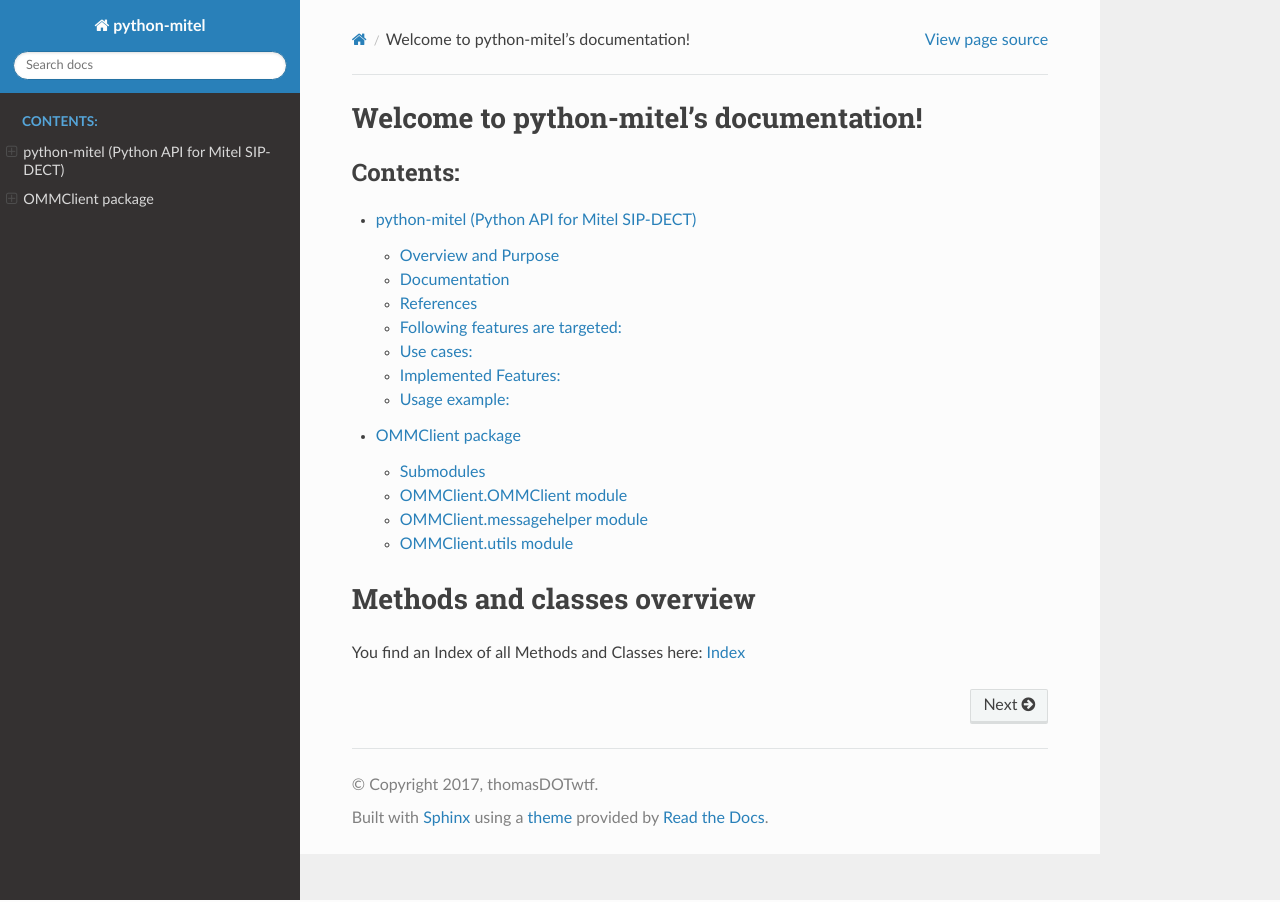
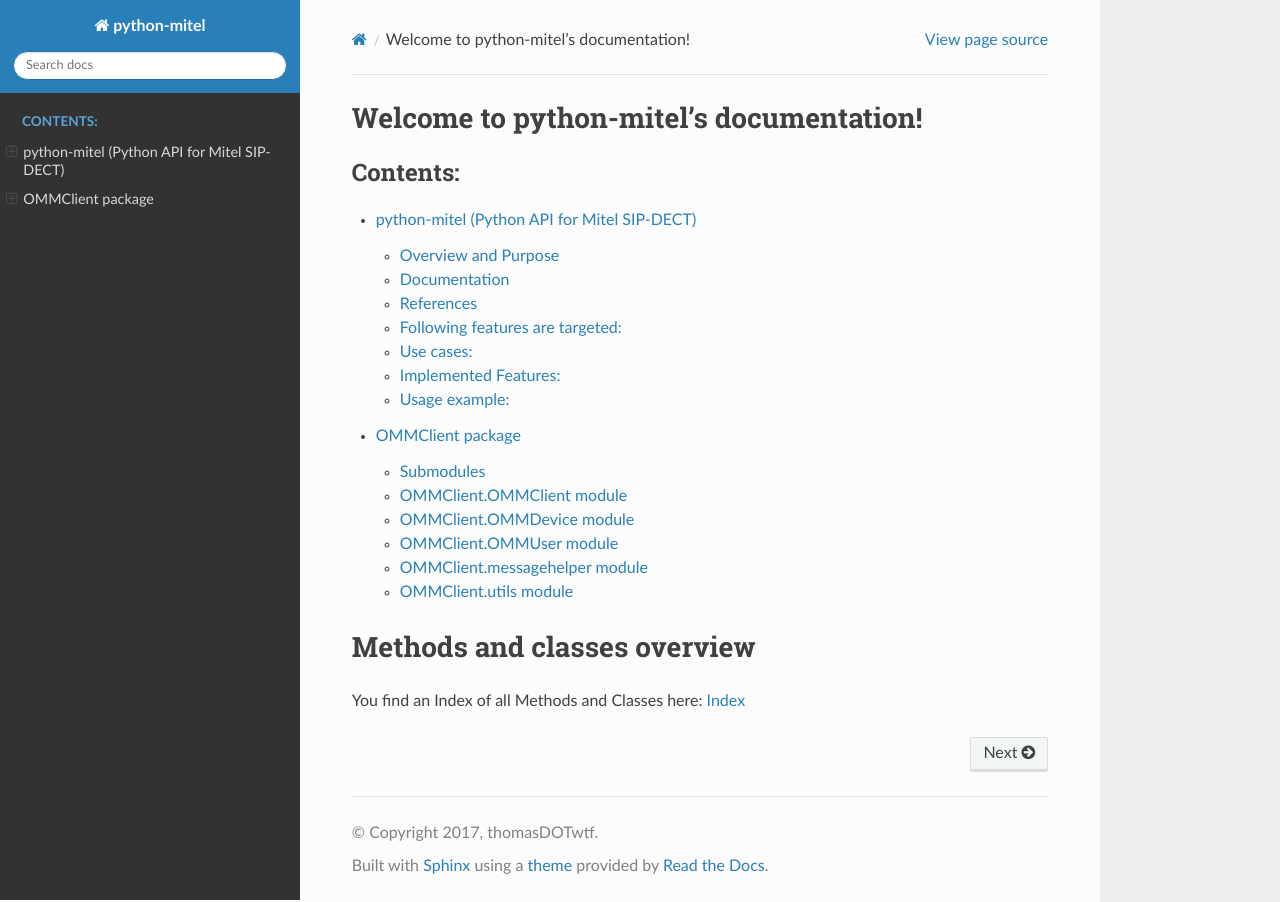
Before and after one commit to eventphone/python-mitel, a Sphinx documentation site: the page built from docs/index.rst, in a window 1280 px wide. Built offline with Sphinx 7.4.7 and the Read the Docs theme 2.0.0, drawn with Linux system fonts in a browser that asks for light colours.

Commit message:
updated doc spec

```diff
--- a/docs/OMMClient.rst
+++ b/docs/OMMClient.rst
@@ -17,6 +17,22 @@
     :undoc-members:
     :show-inheritance:
 
+OMMClient\.OMMDevice module
+---------------------------
+
+.. automodule:: OMMClient.OMMDevice
+    :members:
+    :undoc-members:
+    :show-inheritance:
+
+OMMClient\.OMMUser module
+---------------------------
+
+.. automodule:: OMMClient.OMMUser
+    :members:
+    :undoc-members:
+    :show-inheritance:
+
 OMMClient\.messagehelper module
 -------------------------------
 
```
